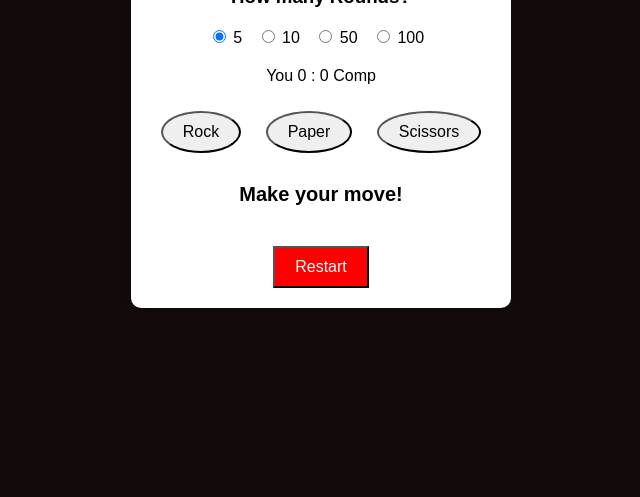
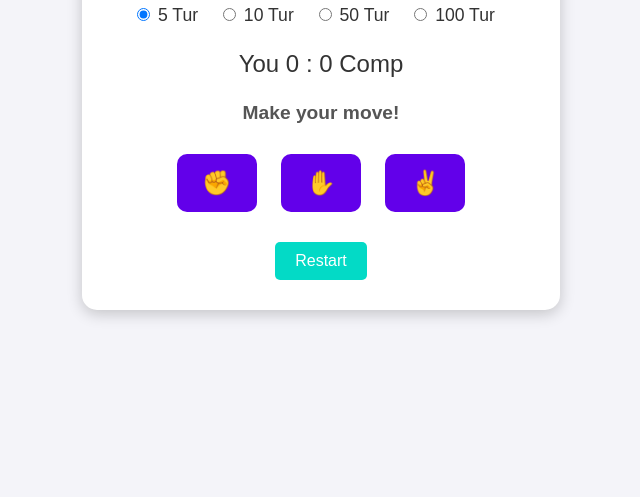
Before and after one commit to OguzGeylaniYilmaz/Typescript_SC, a website built with Vite: page src/Schere-Stein-Papier/game.html in a window 1280 px wide. Shown: the part 303-800 px from the top of the page, without its empty margins (319-959 px from the left). Built offline with nearby package versions, Linux system fonts and the light colour scheme.

Commit message:
Rock-Paper-Scissors

```diff
--- a/src/Schere-Stein-Papier/game.html
+++ b/src/Schere-Stein-Papier/game.html
@@ -3,38 +3,39 @@
 <head>
     <meta charset="UTF-8">
     <meta name="viewport" content="width=device-width, initial-scale=1.0">
-    <title>Schere, Stein, Papier</title>
-    <script src="./main.ts" type="module"></script>
+    <title>Rock, Paper, Scissors</title>
     <link rel="stylesheet" href="style.css">
 </head>
 <body>
     <div class="container">
         <h1>Rock, Paper, Scissors</h1>
-        <h3>How many Rounds?</h3>
         <div class="rounds">
             <label>
-                <input type="radio" name="rounds" value="5" checked> 5
+                <input type="radio" name="rounds" value="5" checked> 5 Tur
             </label>
             <label>
-                <input type="radio" name="rounds" value="10"> 10
+                <input type="radio" name="rounds" value="10"> 10 Tur
             </label>
             <label>
-                <input type="radio" name="rounds" value="50"> 50
+                <input type="radio" name="rounds" value="50"> 50 Tur
             </label>
             <label>
-                <input type="radio" name="rounds" value="100"> 100
+                <input type="radio" name="rounds" value="100"> 100 Tur
             </label>
         </div>
-        <div class="score">
-            <p>You <span id="user-score">0</span> : <span id="comp-score">0</span> Comp</p>
+        <div class="score-board">
+            <div class="score">
+                <p>You <span id="user-score">0</span> : <span id="comp-score">0</span> Comp</p>
+            </div>
+            <div class="result" id="result">Make your move!</div>
         </div>
         <div class="choices">
-            <button id="rock">Rock</button>
-            <button id="paper">Paper</button>
-            <button id="scissors">Scissors</button>
+            <button id="rock">✊</button>
+            <button id="paper">✋</button>
+            <button id="scissors">✌️</button>
         </div>
-        <p id="result">Make your move!</p>
         <button id="restart">Restart</button>
     </div>
+    <script src="main.ts"></script>
 </body>
 </html>
--- a/src/Schere-Stein-Papier/style.css
+++ b/src/Schere-Stein-Papier/style.css
@@ -1,42 +1,26 @@
 body {
-    font-family: Arial, sans-serif;
+    font-family: 'Arial', sans-serif;
     display: flex;
     justify-content: center;
     align-items: center;
     height: 100vh;
     margin: 0;
-    background-color: #130a0a;
+    background-color: #f4f4f9;
+    color: #333;
 }
 
 .container {
     text-align: center;
     background-color: #fff;
-    padding: 20px;
-    border-radius: 10px;
-    box-shadow: 0 0 10px rgba(0, 0, 0, 0.1);
+    padding: 30px;
+    border-radius: 15px;
+    box-shadow: 0 4px 15px rgba(0, 0, 0, 0.2);
 }
 
-.choices button {
-    margin: 10px;
-    padding: 10px 20px;
-    font-size: 16px;
-    cursor: pointer;
-    border-radius: 50%;
-}
-
-#result {
-    margin-top: 20px;
-    font-size: 20px;
-    font-weight: bold;
-}
-
-#restart {
-    margin-top: 20px;
-    padding: 10px 20px;
-    font-size: 16px;
-    cursor: pointer;
-    background-color: red;
-    color: white;
+h1 {
+    font-size: 2.5rem;
+    margin-bottom: 20px;
+    color: #444;
 }
 
 .rounds {
@@ -44,6 +28,57 @@ body {
 }
 
 .rounds label {
-    margin-right: 10px;
-    font-size: 16px;
+    margin-right: 15px;
+    font-size: 1.1rem;
+    cursor: pointer;
 }
+
+.score-board {
+    margin-bottom: 20px;
+}
+
+.score {
+    font-size: 1.5rem;
+    margin-bottom: 10px;
+}
+
+.result {
+    font-size: 1.2rem;
+    font-weight: bold;
+    color: #555;
+}
+
+.choices {
+    margin-bottom: 20px;
+}
+
+.choices button {
+    background-color: #6200ea;
+    color: white;
+    border: none;
+    padding: 15px 25px;
+    margin: 10px;
+    font-size: 1.5rem;
+    border-radius: 10px;
+    cursor: pointer;
+    transition: background-color 0.3s ease;
+}
+
+.choices button:hover {
+    background-color: #3700b3;
+}
+
+#restart {
+    background-color: #03dac6;
+    color: white;
+    border: none;
+    padding: 10px 20px;
+    font-size: 1rem;
+    border-radius: 5px;
+    cursor: pointer;
+    transition: background-color 0.3s ease;
+}
+
+#restart:hover {
+    background-color: #018786;
+}
```
